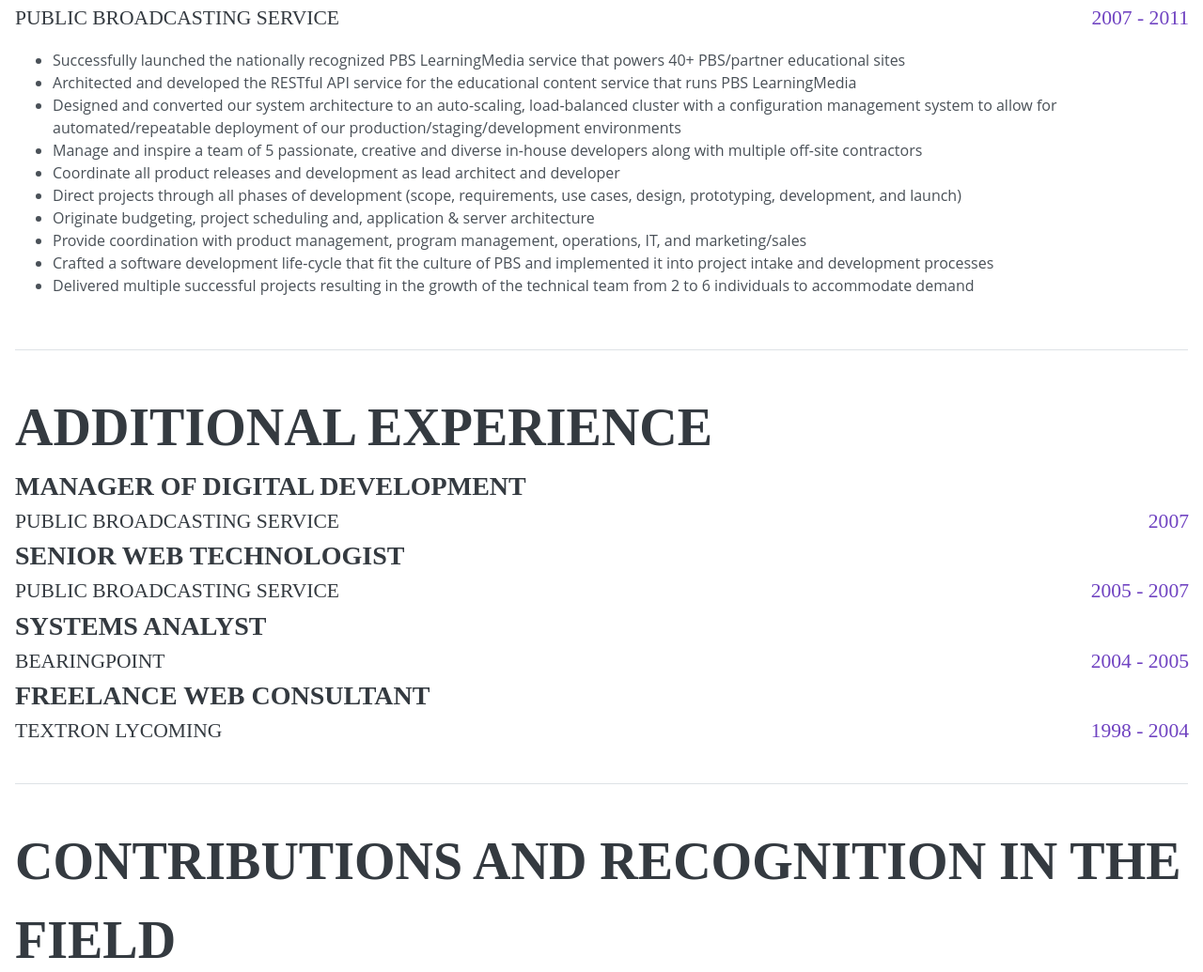
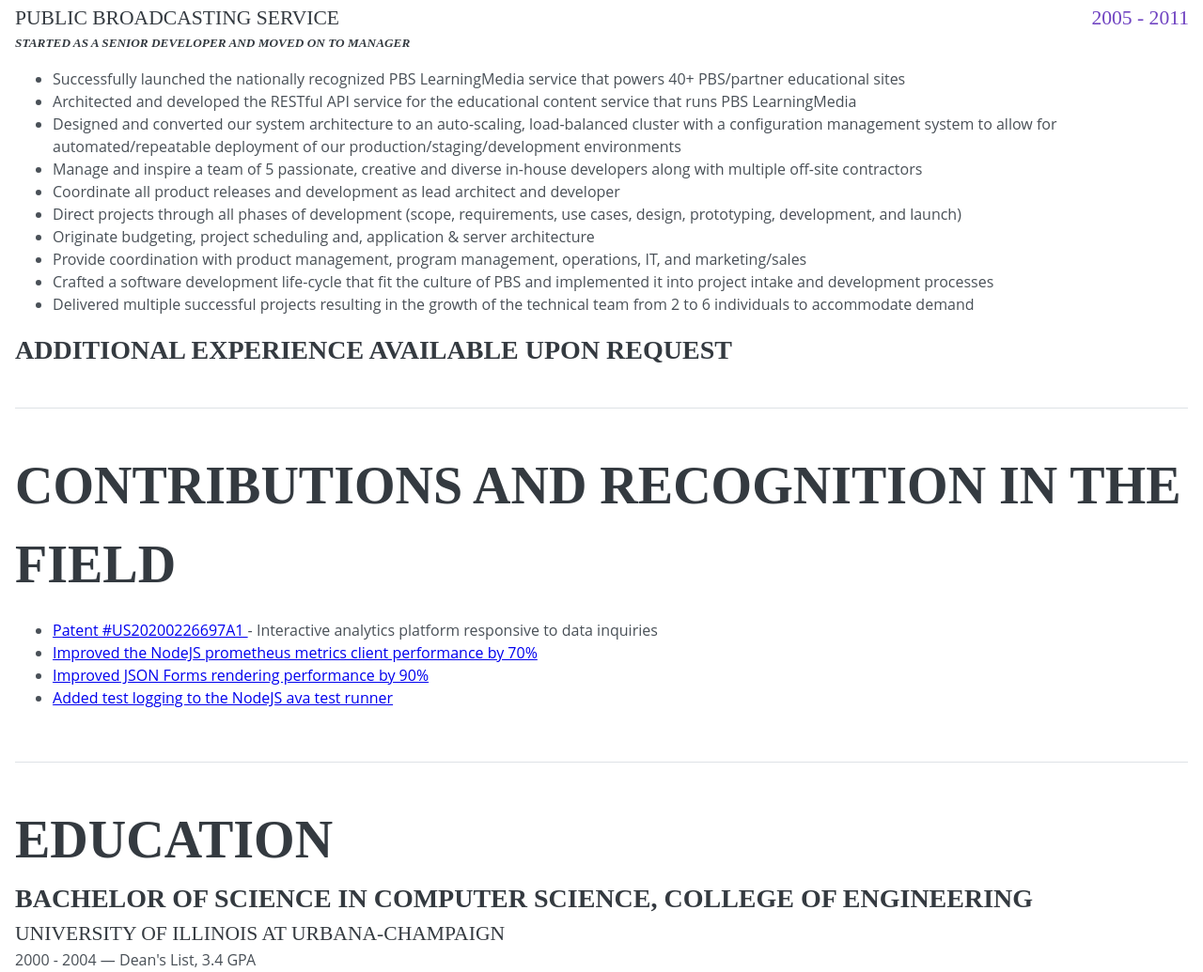
Before and after one commit to nowells/resume, a plain HTML site: page index.html in a window 1280 px wide. Shown: the part 1800-2835 px from the top of the page at 94% size. Drawn offline with nearby package versions, Linux system fonts and the light colour scheme; a web font is replaced by a local one.

Commit message:
Tweak experience

```diff
--- a/index.html
+++ b/index.html
@@ -234,7 +234,8 @@
             <article>
                 <header>
                     <h3>Senior Manager of Technology Solutions</h3>
-                    <h4>Public Broadcasting Service <span>2007 - 2011</span></h4>
+                    <h4>Public Broadcasting Service <span>2005 - 2011</span></h4>
+                    <h5><i>Started as a senior developer and moved on to manager</i></h5>
                 </header>
                 <ul>
                     <li>Successfully launched the nationally recognized PBS LearningMedia service that powers 40+ PBS/partner educational sites</li>
@@ -249,37 +250,9 @@
                     <li>Delivered multiple successful projects resulting in the growth of the technical team from 2 to 6 individuals to accommodate demand</li>
                 </ul>
             </article>
-        </section>
-
-        <section id="additional_experience">
-            <h2>Additional Experience</h2>
 
             <article>
-                <header>
-                    <h3>Manager of Digital Development</h3>
-                    <h4>Public Broadcasting Service <span>2007</span></h4>
-                </header>
-            </article>
-
-            <article>
-                <header>
-                    <h3>Senior Web Technologist</h3>
-                    <h4>Public Broadcasting Service <span>2005 - 2007</span></h4>
-                </header>
-            </article>
-
-            <article>
-                <header>
-                    <h3>Systems Analyst</h3>
-                    <h4>BearingPoint <span>2004 - 2005</span></h4>
-                </header>
-            </article>
-
-            <article>
-                <header>
-                    <h3>Freelance Web Consultant</h3>
-                    <h4>Textron Lycoming <span>1998 - 2004</span></h4>
-                </header>
+                <h3>Additional experience available upon request</h3>
             </article>
         </section>
 
```
